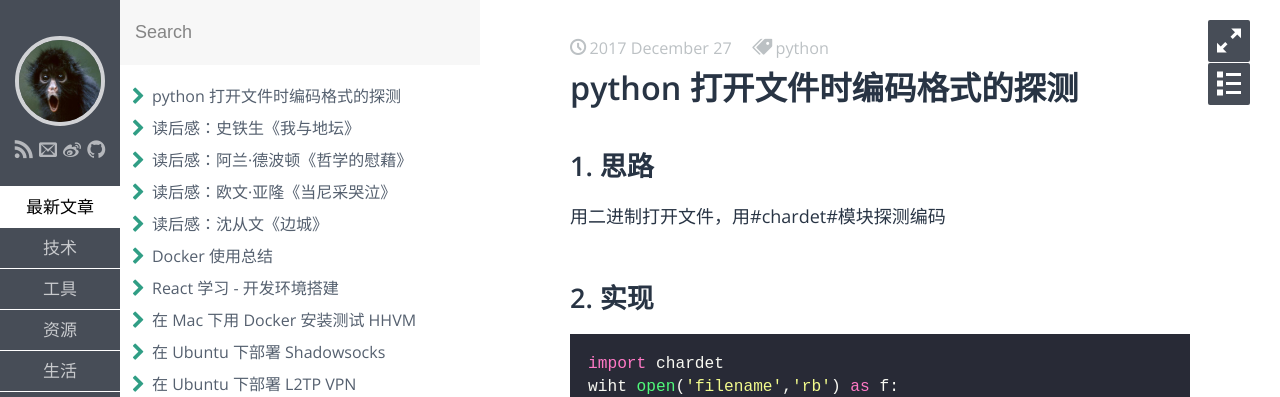
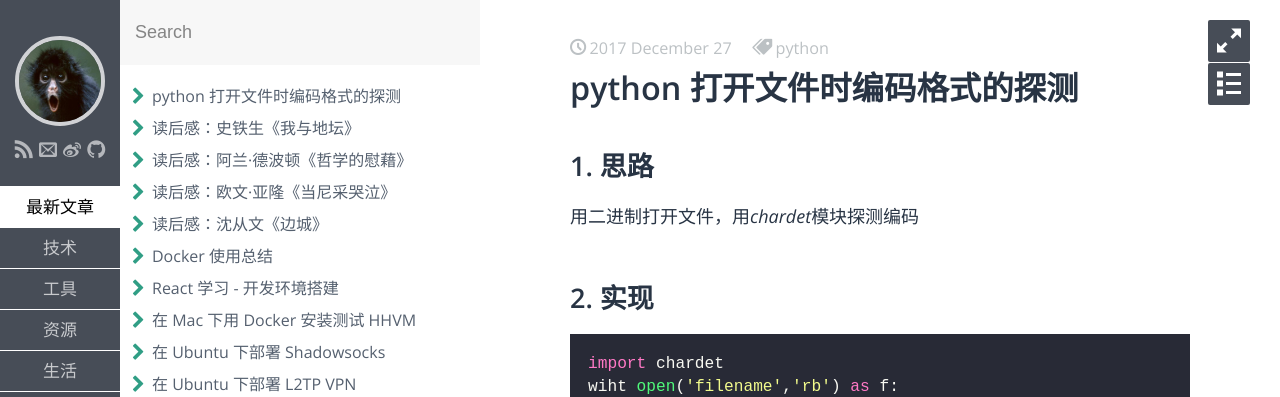
Before and after one commit to hopeful-hgf/hopeful-hgf.github.io, a Jekyll site: the page built from _posts/tech/2017-12-27-detect-encoding-in-python.md, in a window 1280 px wide. Shown: the top 397 px of the page. Built offline with Jekyll 4.4.1, drawn with Linux system fonts in a browser that asks for light colours; some web fonts are replaced.

Commit message:
imporove the format of the page

```diff
--- a/_posts/tech/2017-12-27-detect-encoding-in-python.md
+++ b/_posts/tech/2017-12-27-detect-encoding-in-python.md
@@ -6,7 +6,7 @@ tags: python
 keywords: python encoding
 ---
 ## 1. 思路
-用二进制打开文件，用#chardet#模块探测编码
+用二进制打开文件，用*chardet*模块探测编码
 
 ## 2. 实现
 
```
